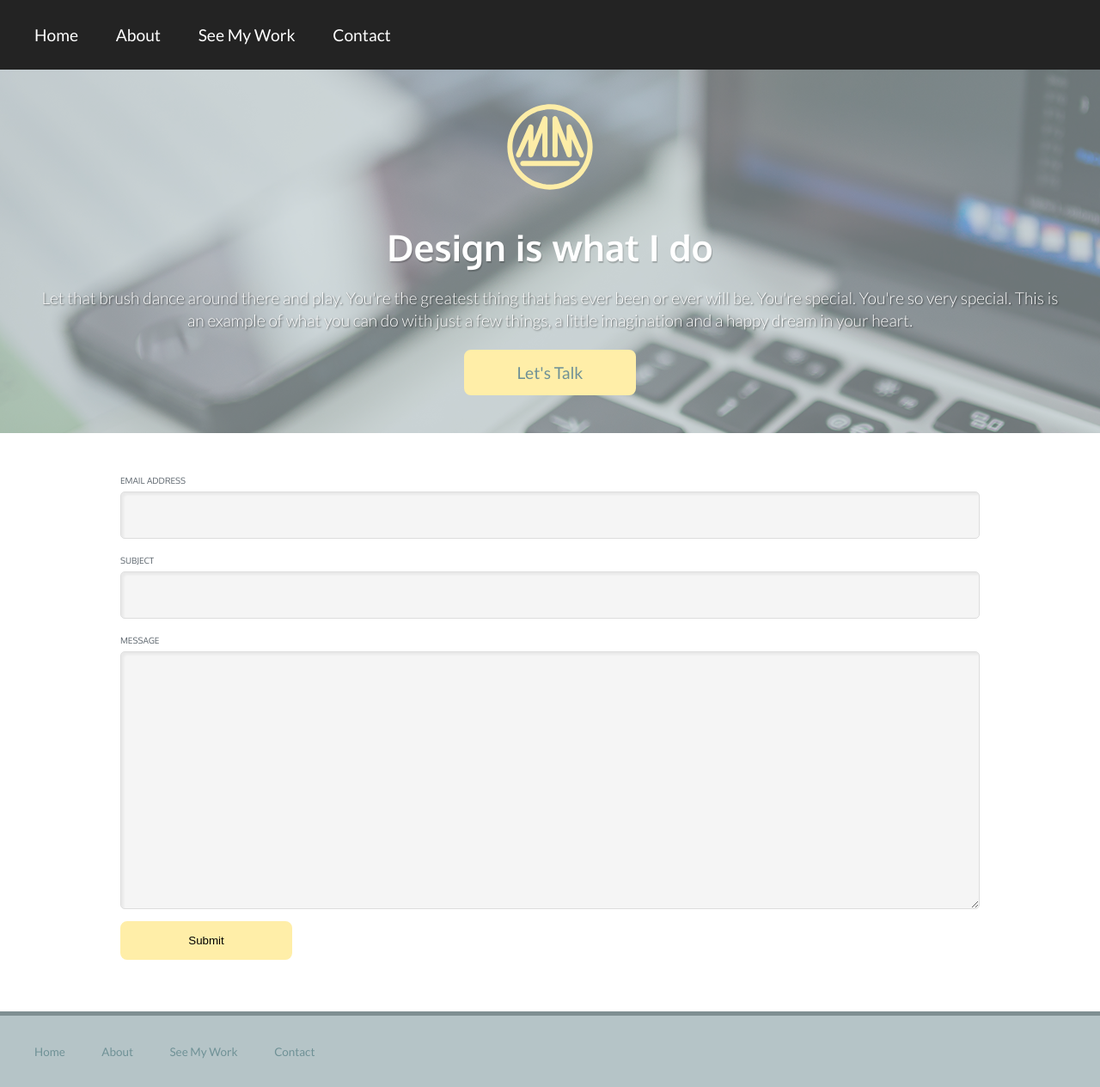
After one commit to mmitchell413/portfolio, a PHP site: page /contact.html in a window 1280 px wide. The commit adds this page. Shown: the whole page at 86% size. Run offline with PHP 8.4, Linux system fonts and the light colour scheme; some libraries are stand-ins or nearby versions.

Commit message:
set up contact page and form, portfolio page and about us page

```diff
--- /dev/null
+++ b/contact.html
@@ -0,0 +1,63 @@
+<!DOCTYPE html>
+
+<html>
+    <head>
+        <!-- Javascript Libraries -->
+        <script src="https://ajax.googleapis.com/ajax/libs/jquery/2.1.3/jquery.min.js"></script>
+
+        <!-- CSS -->
+        <link rel="stylesheet" href="css/main.css" type="text/css">
+
+        <!-- Fonts -->
+        <link href='https://fonts.googleapis.com/css?family=Oxygen:400,700' rel='stylesheet' type='text/css'>
+        <link href='https://fonts.googleapis.com/css?family=Lato:400,700,300' rel='stylesheet' type='text/css'>
+
+        <!-- PHP -->
+        <? php include="contact.php"; ?>
+
+    </head>
+
+    <body>
+        <div class="top-nav">
+            <div class="container">
+                <ul class="top-nav__list">
+                    <li><a href="index.html">Home</a></li>
+                    <li><a href="about.html">About</a></li>
+                    <li><a href="portfolio.html">See My Work</a></li>
+                    <li><a href="contact.html">Contact</a></li>
+                </ul>
+            </div>
+        </div>
+        <div class="hero-img">
+            <div class="container">
+                <img class="logo" src="img/logo.svg" alt="Matt Mitchell logo">
+                <h1>Design is what I do</h1>
+                <p>Let that brush dance around there and play. You're the greatest thing that has ever been or ever will be. You're special. You're so very special. This is an example of what you can do with just a few things, a little imagination and a happy dream in your heart.</p>
+                <a class="btn center" href="#">Let's Talk</a>
+            </div>
+        </div>
+        <div class="container">
+            <div class="grid featured center">
+                <form id="contact-form text-left">
+                    <label for="contact__email">Email Address</label>
+                    <input id="contact__email" type="email" />
+                    <label for="contact__subject">Subject</label>
+                    <input id="contact__subject" type="text" />
+                    <label for="contact__message">Message</label>
+                    <textarea id="contact__message"></textarea>
+                    <button type="submit" class="btn">Submit</button>
+                </form>
+            </div>
+        </div>
+        <footer>
+            <div class="container">
+                <ul>
+                    <li><a href="#">Home</a></li>
+                    <li><a href="#">About</a></li>
+                    <li><a href="#">See My Work</a></li>
+                    <li><a href="#">Contact</a></li>
+                </ul>
+            </div>
+        </footer>
+    </body>
+</html>
--- /dev/null
+++ b/contact.php
@@ -0,0 +1,5 @@
+<? php
+
+    echo "Test";
+
+?>
--- a/css/main.css
+++ b/css/main.css
@@ -25,7 +25,8 @@ body {
   background-color: #ffffff; }
 
 header, h1, h2, h3 {
-  font-family: "Oxygen", sans-serif; }
+  font-family: "Oxygen", sans-serif;
+  margin: 0; }
 
 h1 {
   font-size: 2.2em;
@@ -68,8 +69,16 @@ ul {
 
 .center {
   margin: 0 auto;
-  text-align: center;
   display: block; }
+
+.text-left {
+  text-align: left; }
+
+.text-right {
+  text-align: right; }
+
+.text-center {
+  text-align: center; }
 
 /* GRID SYSTEM
 -------------------------------------------------------*/
@@ -297,7 +306,8 @@ footer {
   .hero-img h1, .hero-img p {
     color: #ffffff; }
   .hero-img h1 {
-    text-shadow: 1px 2px 1px rgba(0, 0, 0, 0.2); }
+    text-shadow: 1px 2px 1px rgba(0, 0, 0, 0.2);
+    padding-top: 40px; }
   .hero-img p {
     text-shadow: 1px 1px 2px rgba(0, 0, 0, 0.6); }
   .hero-img .logo {
@@ -306,10 +316,16 @@ footer {
     display: block; }
 
 .featured {
-  max-width: 1000px; }
+  max-width: 1000px;
+  margin-bottom: 40px; }
   .featured img {
     width: 150px; }
   .featured h3 {
     color: #6F9196; }
 
+.about-me__img {
+  width: 200px;
+  float: left;
+  margin: 0 40px 20px 0; }
+
 /*# sourceMappingURL=main.css.map */
--- a/css/main.scss
+++ b/css/main.scss
@@ -67,6 +67,7 @@ body{
 
 header{
 	@include font-oxygen;
+    margin:0;
 }
 h1{
 	@extend header;
@@ -109,8 +110,19 @@ ul{
 }
 .center{
     margin:0 auto;
+    display:block;
+}
+.text-left{
+    text-align:left;
+}
+.text-right{
+    text-align:right;
+}
+.text-center{
     text-align:center;
-    display:block;
+}
+.word-wrap{
+
 }
 
 /* GRID SYSTEM
@@ -396,6 +408,7 @@ footer{
     }
     h1{
         text-shadow: 1px 2px 1px rgba(0,0,0,.2);
+        padding-top:40px;
     }
     p{
         text-shadow: 1px 1px 2px rgba(0,0,0,.6);
@@ -409,6 +422,7 @@ footer{
 
 .featured{
     max-width:1000px;
+    margin-bottom:40px;
     img{
         width:150px;
     }
@@ -416,3 +430,9 @@ footer{
         color:$blue;
     }
 }
+
+.about-me__img{
+    width:200px;
+    float:left;
+    margin:0 40px 20px 0;
+}
```
Also changed, not shown: about.html (added, +62 -0 lines), index.html (+7 -17 lines), portfolio.html (added, +49 -0 lines), img/matt-mitchell.png (added), 1 other file.
